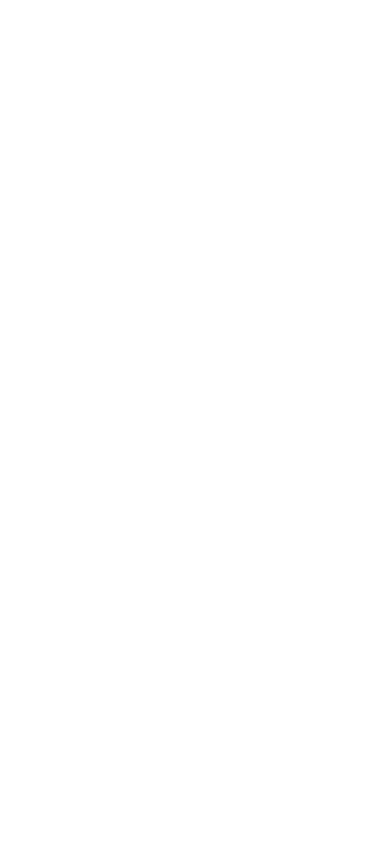
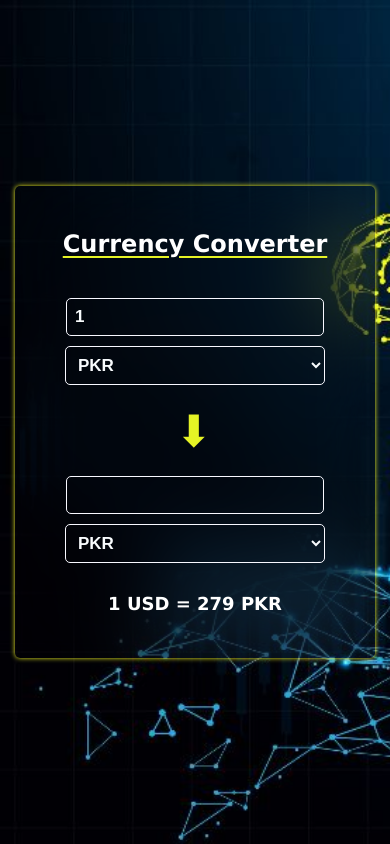
Before and after one commit to Iqra327/Currency-Converter, a plain HTML site: page index.html in a window 390 px wide. Drawn offline with Linux system fonts and the light colour scheme.

Commit message:
styling done

```diff
--- a/index.html
+++ b/index.html
@@ -8,6 +8,26 @@
   <script src="script.js" defer></script>
 </head>
 <body>
-
+  <div class="main">
+    <section class="currency-container">
+      <h1>Currency Converter</h1>
+      <div class="input-container">
+        <input type="number" value="1" min="1">
+        <select class="from-currency">
+          <option value="PKR">PKR</option>
+          <option value="USD">USD</option>
+        </select>
+      </div>
+      <div class="converter-arrow">➡ </div>
+      <div class="input-container">
+        <input type="number">
+        <select class="to-currency">
+          <option value="PKR">PKR</option>
+          <option value="USD">USD</option>
+        </select>
+      </div>
+      <p class="currency-result">1 USD = 279 PKR</p>
+    </section>
+  </div>
 </body>
 </html>
--- a/style.css
+++ b/style.css
@@ -0,0 +1,114 @@
+body{
+  margin: 0;
+  padding: 0;
+  font-family:Verdana, Geneva, Tahoma, sans-serif;
+  display: flex;
+  align-items: center;
+  justify-content: center;
+  min-height: 100vh;
+  box-sizing: border-box;
+  background: url(digital-currency.jpg) no-repeat ;
+  background-size: cover;
+  color: white;
+  object-fit: cover;
+}
+
+.currency-container{
+  margin-left: 600px !important;
+  padding: 24px 30px;
+  border-radius: 5px;
+  box-shadow: 0px 0px 5px 0px rgb(240, 243, 37);
+  text-align: center;
+  margin: 15px;
+  /* background-color: rgb(36, 105, 126); */
+  background: transparent;
+  backdrop-filter: blur(5px);
+}
+
+.currency-container h1{
+  font-size: 30px;
+  text-decoration:underline rgb(229, 243, 37);
+  text-underline-offset: 4px;
+  margin-bottom: 40px;
+}
+
+.input-container{
+  /* background-color: white; */
+  border: 2px solid ghostwhite;
+  margin-block: 20px;
+  border-radius: 5px;
+}
+
+.input-container:focus-within{
+  border-color: rgb(231, 244, 88);
+}
+
+/* input[type="number"]{
+  color:rgb(12, 69, 90);
+  font-weight: 600;
+} */
+
+.input-container input, select {
+  outline: none;
+  border: none;
+  width: 180px;
+  padding: 8px;
+  background: none;
+  font-size: 17px;
+  color:rgb(248, 251, 253);
+  font-weight: 600;
+  overflow: hidden;
+}
+
+.input-container option{
+  color: black;
+}
+
+.currency-result{
+  font-size: 18px;
+  font-weight: 700;
+  margin-top: 30px;
+  margin-bottom: 20px;
+}
+
+.converter-arrow{
+  transform: rotate(90deg);
+  font-size: 44px;
+  color: rgb(229, 243, 37);
+}
+
+@media screen and (max-width: 1200px ){
+  .currency-container{
+    margin-left: 15px !important;
+    backdrop-filter: blur(40px);
+  }
+}
+
+@media screen and (max-width: 480px) {
+  .currency-container h1{
+    font-size: 24px;
+  }
+
+  .input-container{
+    border:none;
+  }
+
+  .input-container input, select{
+    border: 1px solid ghostwhite;
+    width: 240px;
+    border-radius: 5px;
+  }
+
+  .input-container select{
+    width: 260px;
+    margin-top: 10px;
+  }
+
+  .input-container select:focus-within{
+    border-color: rgb(231, 244, 88);
+  }
+
+  .input-container input:focus-within{
+    border-color: rgb(231, 244, 88);
+  }
+}
```
Also changed, not shown: digital-currency.jpg (added).
